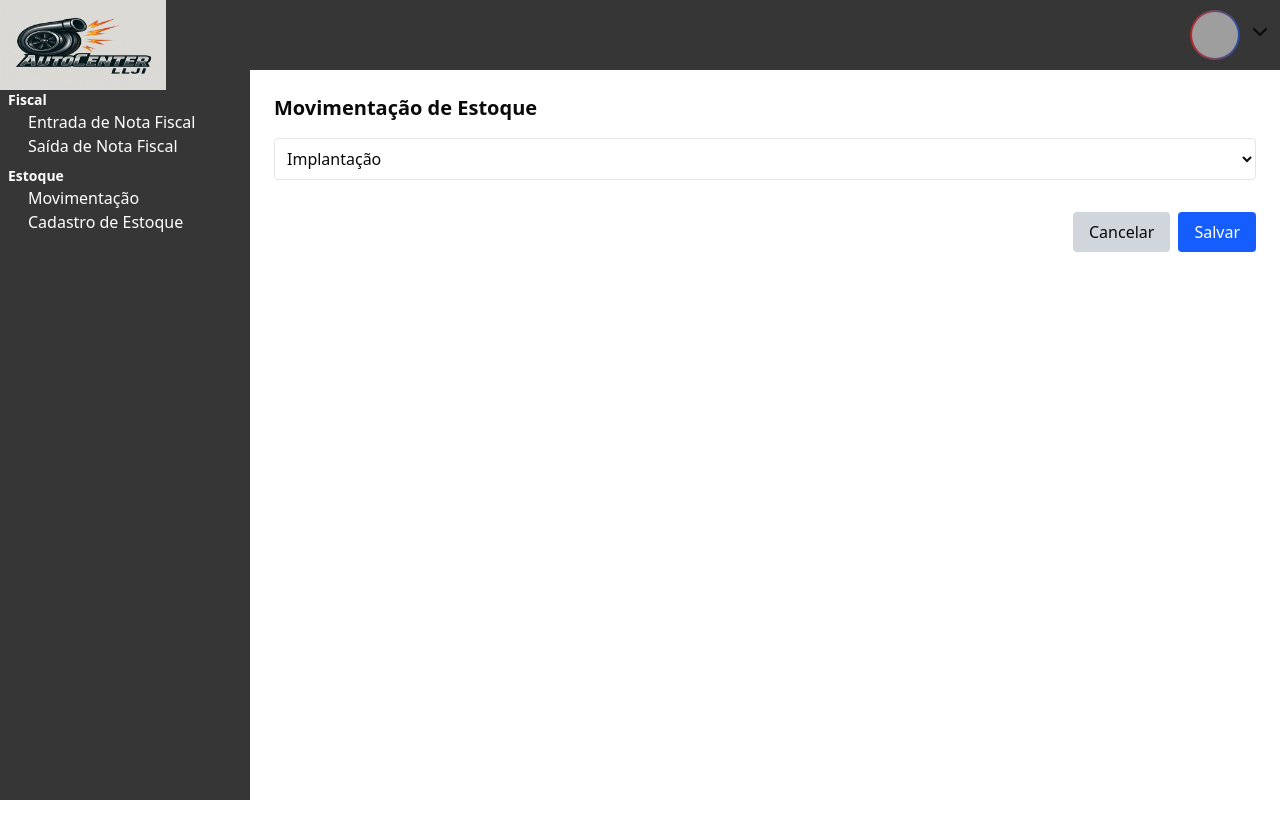
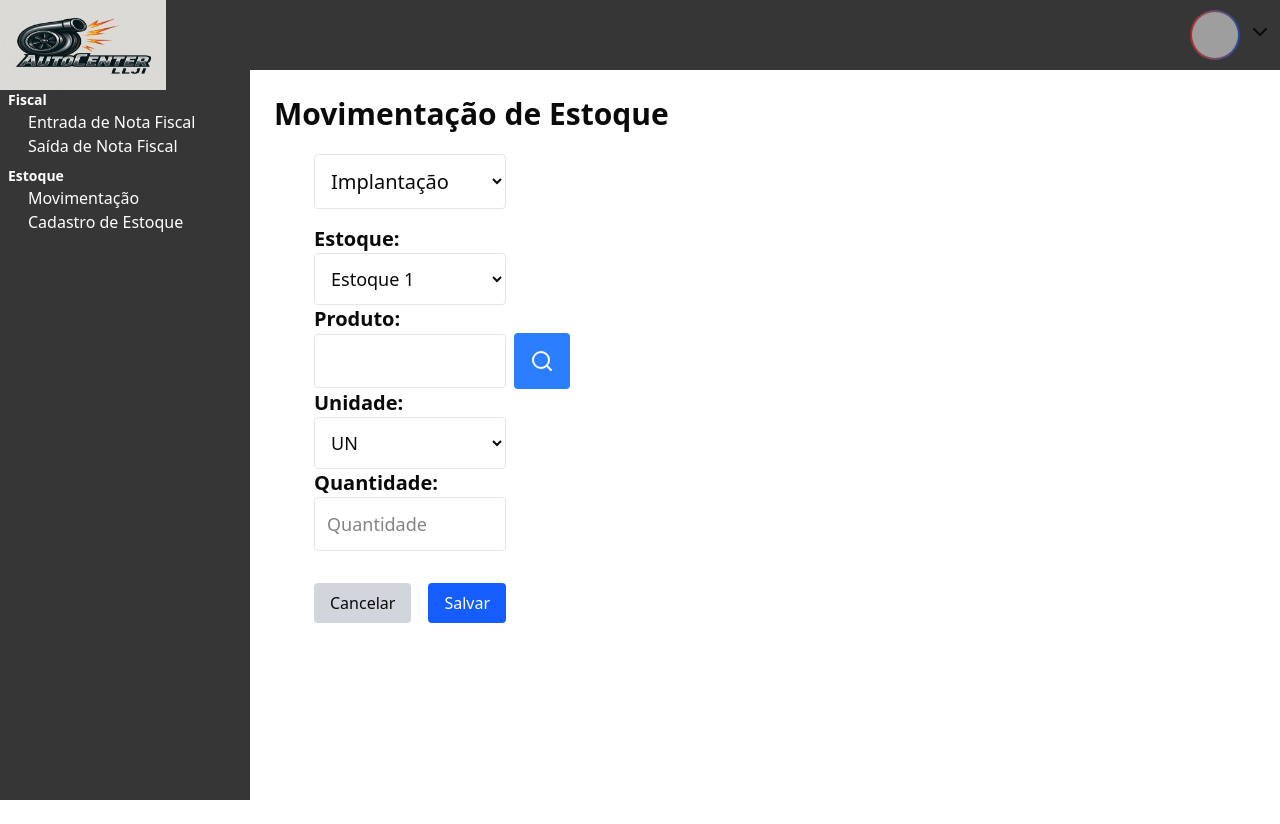
Before and after one commit to JeffersonLudwig/Frameworks, a Next.js app in the folder frontend/: page /estoque/movimentacao in a window 1280 px wide. Before the commit the page ends 800 px from the top, so only its background shows below. Built offline with nearby package versions, Linux system fonts and the light colour scheme; grey boxes are pictures that could not be loaded.

Commit message:
feat: pop-up adicionado

```diff
--- a/frontend/app/estoque/movimentacao/entrada.tsx
+++ b/frontend/app/estoque/movimentacao/entrada.tsx
@@ -1,7 +1,7 @@
 export default function Entrada() {
   return (
     <div>
-      <h1>Entrada Manual</h1>
+      <div className="">Entrada</div>
     </div>
   );
 }
--- a/frontend/app/estoque/movimentacao/implantacao.tsx
+++ b/frontend/app/estoque/movimentacao/implantacao.tsx
@@ -1,7 +1,160 @@
+"use client";
+
+import { Search } from "lucide-react";
+import { use, useEffect, useState } from "react";
+
 export default function Implantacao() {
+  const [quantidade, setQuantidade] = useState("");
+  const [produto, setProduto] = useState("");
+  const [unidade, setUnidade] = useState("UN");
+  const [mostrarPopup, setMostrarPopup] = useState(false);
+  const handleChangeProduto = (e: React.ChangeEvent<HTMLInputElement>) => {
+    const value = e.target.value;
+    if (/^\d*$/.test(value)) {
+      setProduto(value);
+    }
+  };
+
+  const MenuPesquisa = () => {
+    setMostrarPopup(true);
+  };
+
+  const fecharPopup = () => {
+    setMostrarPopup(false);
+  };
+  const handleChangeUnidade = (e: any) => {
+    const value = e.target.value;
+    setUnidade(value);
+  };
+  const handleChangeQuantidade = (e: React.ChangeEvent<HTMLInputElement>) => {
+    const value = e.target.value;
+
+    if (unidade === "UN") {
+      if (/^\d*$/.test(value)) {
+        setQuantidade(value);
+      }
+      return;
+    }
+
+    if (unidade === "KG" || unidade === "MT") {
+      if (/^\d*\.?\d*$/.test(value)) {
+        const parts = value.split(".");
+        if (parts.length === 2 && parts[1].length >= 2) {
+          const parsed = parseFloat(value);
+          if (!isNaN(parsed)) {
+            setQuantidade(parsed.toFixed(2));
+            return;
+          }
+        }
+        setQuantidade(value);
+      }
+    }
+  };
+
+  const handleBlurQuantidade = () => {
+    if (quantidade !== "") {
+      const parsed = parseFloat(quantidade);
+      if (!isNaN(parsed)) {
+        setQuantidade(parsed.toFixed(2));
+      }
+    }
+  };
+
+  const handleSubmit = (e: React.FormEvent<HTMLFormElement>) => {
+    e.preventDefault();
+  };
+
   return (
     <div>
-      <h1>Implantação de Estoque</h1>
+      <div className="flex flex-col">
+        <label htmlFor="estoque" className="text-xl font-semibold">
+          Estoque:
+        </label>
+        <select
+          name="estoque"
+          id="estoque"
+          className="border rounded w-[15vw] p-3 text-lg"
+        >
+          <option value="1">Estoque 1</option>
+          <option value="2">Estoque 2</option>
+          <option value="3">Estoque 3</option>
+        </select>
+      </div>
+      <div className="flex flex-col">
+        <label htmlFor="produto" className="text-xl font-semibold">
+          Produto:
+        </label>
+        <div className="flex items-center gap-2">
+          <input
+            type="text"
+            name="produto"
+            id="produto"
+            value={produto}
+            onChange={handleChangeProduto}
+            className="border rounded w-[15vw] p-3 text-lg"
+          ></input>
+          <button
+            className="bg-blue-500 text-white rounded p-4"
+            onClick={MenuPesquisa}
+          >
+            <Search />
+          </button>
+        </div>
+        <label htmlFor="unidade" className="text-xl font-semibold">
+          Unidade:
+        </label>
+        <select
+          name="unidade"
+          id="unidade"
+          value={unidade}
+          onChange={handleChangeUnidade}
+          className="border rounded w-[15vw] p-3 text-lg"
+        >
+          <option value="UN">UN</option>
+          <option value="KG">KG</option>
+          <option value="MT">MT</option>
+          <option value="L">L</option>
+        </select>
+        <label htmlFor="quantidade" className="text-xl font-semibold">
+          Quantidade:
+        </label>
+        <input
+          type="text"
+          name="quantidade"
+          id="quantidade"
+          value={quantidade}
+          onBlur={handleBlurQuantidade}
+          onChange={handleChangeQuantidade}
+          placeholder="Quantidade"
+          className="border rounded w-[15vw] p-3 text-lg"
+        />
+      </div>
+      {mostrarPopup && (
+        <>
+          <div className="fixed inset-0 bg-black opacity-50 z-40" />
+          <div className="fixed inset-0 z-50 flex items-center justify-center px-4">
+            <div className="bg-white rounded-xl shadow-lg w-full max-w-2xl p-6">
+              <div className="flex justify-between items-center mb-4">
+                <h2 className="text-xl font-semibold">Pesquisar</h2>
+                <button
+                  onClick={fecharPopup}
+                  className="text-gray-500 hover:text-black"
+                >
+                  ✖
+                </button>
+              </div>
+              <input
+                type="text"
+                placeholder="Digite aqui..."
+                className="w-full border border-gray-300 rounded px-4 py-2 mb-4"
+              />
+              <div>
+                <p className="text-gray-600">Resultados aparecerão aqui...</p>
+              </div>
+            </div>
+          </div>
+        </>
+      )}
     </div>
   );
 }
--- a/frontend/app/estoque/movimentacao/page.tsx
+++ b/frontend/app/estoque/movimentacao/page.tsx
@@ -3,19 +3,25 @@
 import { Menu, Sidebar } from "@/components/menu";
 import { useState } from "react";
 import Implantacao from "./implantacao";
+import Entrada from "./entrada";
 
 export default function Movimentacao() {
-  const [tipo, setTipo] = useState("");
+  const [tipo, setTipo] = useState("implantacao");
 
   const handleChange = (e: any) => {
     setTipo(e.target.value);
   };
   const renderizarComponente = () => {
     if (tipo === "implantacao") return <Implantacao />;
-    // if (tipo === 'entrada') return <Entrada />;
+    if (tipo === "entrada") return <Entrada />;
     // if (tipo === 'saida') return <Saida />;
     return null;
   };
+
+  const handleSubmit = (e: React.FormEvent<HTMLFormElement>) => {
+    e.preventDefault();
+  };
+
   return (
     <div>
       <div className="flex overflow-hidden">
@@ -24,11 +30,13 @@ export default function Movimentacao() {
         </div>
         <div className="w-full">
           <Sidebar />
-          <div className="flex flex-col bg-white rounded-lg p-6">
-            <h2 className="text-xl font-bold mb-4">Movimentação de Estoque</h2>
-            <form className="flex flex-col gap-4">
+          <div className="flex flex-col w-full h-[94.3vh] bg-white p-6 gap-5">
+            <div className="flex w-full h-[5vh] items-center">
+              <h2 className="text-3xl font-bold">Movimentação de Estoque</h2>
+            </div>
+            <form className="flex flex-col gap-4 ml-10" onSubmit={handleSubmit}>
               <select
-                className="border p-2 rounded"
+                className="border rounded w-[15vw] p-3 text-xl"
                 value={tipo}
                 onChange={handleChange}
               >
@@ -37,7 +45,7 @@ export default function Movimentacao() {
                 <option value="saida">Saída Manual</option>
               </select>
               {renderizarComponente()}
-              <div className="flex justify-end gap-2 mt-4">
+              <div className="flex justify-between gap-2 mt-4 w-[15vw]">
                 <button type="button" className="px-4 py-2 bg-gray-300 rounded">
                   Cancelar
                 </button>
```
